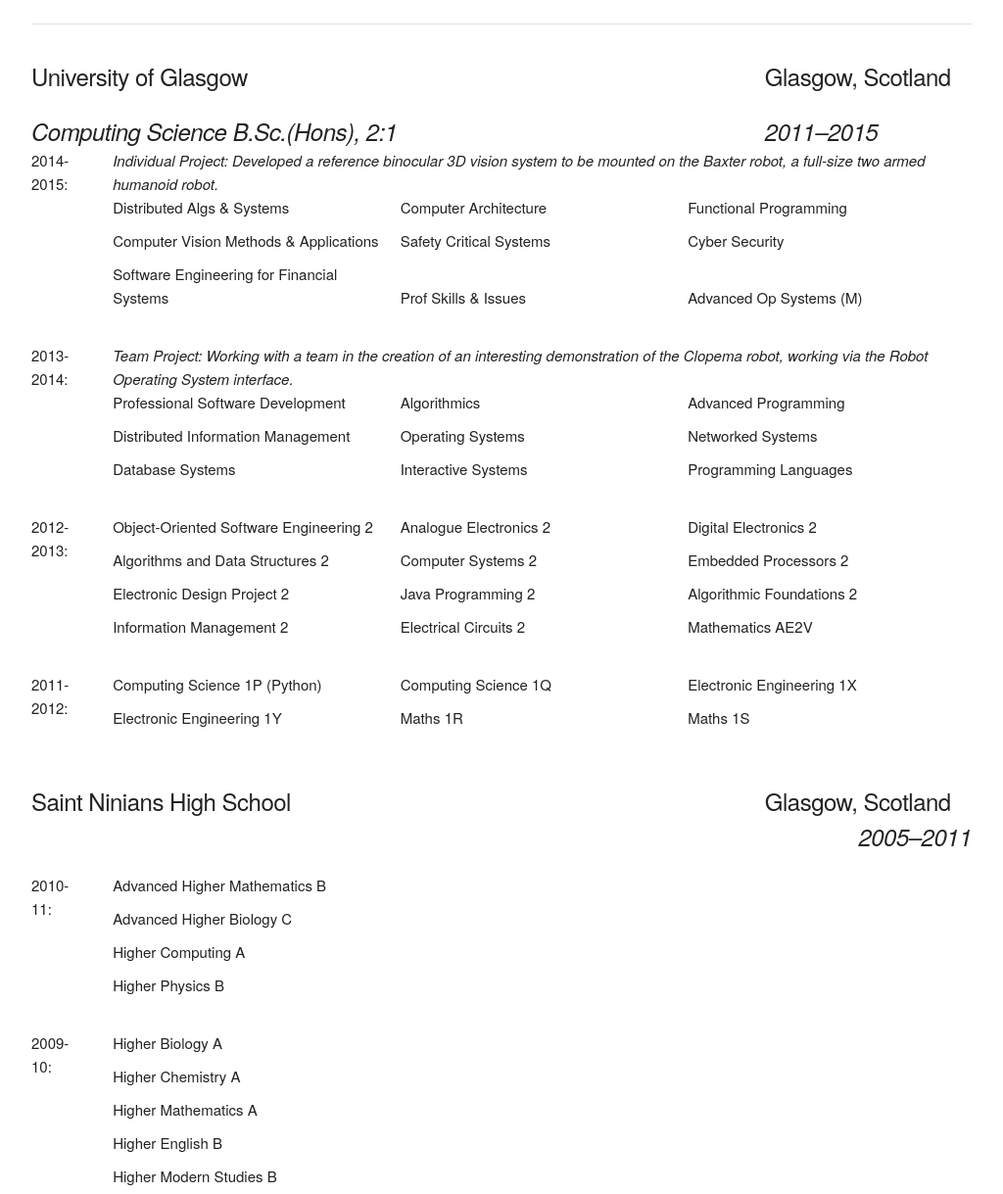
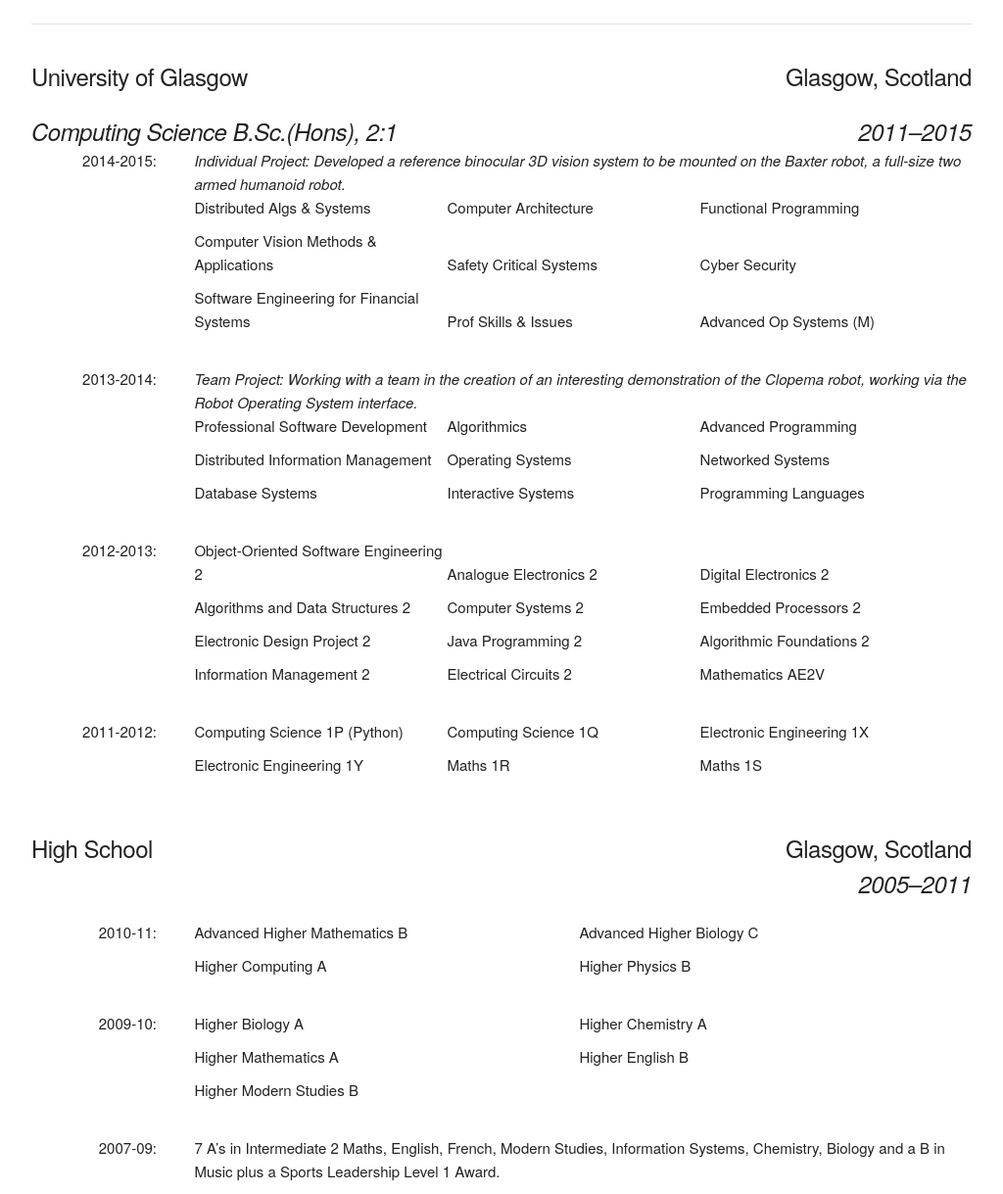
Before and after one commit to mcdonalda1993/website-node-angular, a website: page views/index.html in a window 1280 px wide. Shown: the part 428-1647 px from the top of the page at 98% size, without its empty margins (128-1152 px from the left). Drawn offline with nearby package versions, Linux system fonts and the light colour scheme; files that its build step writes are made by us from their sources; files whose address does not match are found by name.

Commit message:
Formatting

```diff
--- a/public/css/custom.css
+++ b/public/css/custom.css
@@ -1,11 +1,11 @@
 
 .in.rows.of li {
     display: inline-block;
-    *display:inline;
+    *display:inline; /* For IE7 */
 }
 
 .in.rows.of.three li{
-    width: 33%;
+    width: 32%;
 }
 
 .in.rows.of.three li:nth-of-type(3n):after {
@@ -14,7 +14,7 @@
 }
 
 .in.rows.of.two li{
-    width: 50%;
+    width: 49%;
 }
 
 .in.rows.of.two li:nth-of-type(2n):after {
--- a/views/index.html
+++ b/views/index.html
@@ -44,14 +44,14 @@
 				<div class="row">
 					<h5>
 						<div class="nine columns">University of Glasgow</div>
-						<div class="three columns">Glasgow, Scotland</div>
+						<div class="three columns" align="right">Glasgow, Scotland</div>
 					</h5>
 				</div>
 				<div class="row">
 					<h5>
 						<i>
 						<div class="nine columns">Computing Science B.Sc.(Hons), 2:1</div>
-						<div class="three columns">2011–2015</div>
+						<div class="three columns" align="right">2011–2015</div>
 						</i>
 					</h5>
 				</div>
@@ -59,8 +59,8 @@
 				<div>
 
 					<div class="row">
-						<div class="one column">2014-2015:</div>
-						<div class="eleven columns">
+						<div class="two columns" align="right">2014-2015:</div>
+						<div class="ten columns">
 							<i>
 								Individual Project: Developed a reference binocular 3D vision system to be mounted on the Baxter robot, a full-size two armed humanoid robot.
 							</i>
@@ -80,8 +80,8 @@
 					</div>
 
 					<div class="row">
-						<div class="one column">2013-2014:</div>
-						<div class="eleven columns">
+						<div class="two columns" align="right">2013-2014:</div>
+						<div class="ten columns">
 							<i>
 								Team Project: Working with a team in the creation of an interesting demonstration of the Clopema robot, working via the Robot Operating System interface.
 							</i>
@@ -100,8 +100,8 @@
 					</div>
 
 					<div class="row">
-						<div class="one column">2012-2013:</div>
-						<div class="eleven columns">
+						<div class="two columns" align="right">2012-2013:</div>
+						<div class="ten columns">
 							<ul class="in rows of three">
 								<li>Object-Oriented Software Engineering 2</li>
 								<li>Analogue Electronics 2</li>
@@ -120,8 +120,8 @@
 					</div>
 
 					<div class="row">
-						<div class="one column">2011-2012:</div>
-						<div class="eleven columns">
+						<div class="two columns" align="right">2011-2012:</div>
+						<div class="ten columns">
 							<ul class="in rows of three">
 								<li>Computing Science 1P (Python)</li>
 								<li>Computing Science 1Q</li>
@@ -137,8 +137,8 @@
 
 				<div class="row">
 					<h5>
-						<div class="nine columns">Saint Ninians High School</div>
-						<div class="three columns">Glasgow, Scotland</div>
+						<div class="nine columns">High School</div>
+						<div class="three columns" align="right">Glasgow, Scotland</div>
 					</h5>
 				</div>
 				<div class="row">
@@ -151,8 +151,8 @@
 
 				<div>
 					<div class="row">
-						<div class="one column">2010-11:</div>
-						<div class="eleven columns">
+						<div class="two columns" align="right">2010-11:</div>
+						<div class="ten columns">
 							<ul class="in rows of two">
 								<li>Advanced Higher Mathematics B</li>
 								<li>Advanced Higher Biology C</li>
@@ -163,8 +163,8 @@
 					</div>
 
 					<div class="row">
-						<div class="one column">2009-10:</div>
-						<div class="eleven columns">
+						<div class="two columns" align="right">2009-10:</div>
+						<div class="ten columns">
 							<ul class="in rows of two">
 								<li>Higher Biology A</li>
 								<li>Higher Chemistry A</li>
@@ -176,8 +176,8 @@
 					</div>
 
 					<div class="row">
-						<div class="one column">2007-09:</div>
-						<div class="eleven columns">
+						<div class="two columns" align="right">2007-09:</div>
+						<div class="ten columns">
 							7 A’s in Intermediate 2 Maths, English, French, Modern Studies, Information Systems, Chemistry, Biology and a B in Music plus a Sports Leadership Level 1 Award.
 						</div>
 					</div>
@@ -190,7 +190,7 @@
 			<h2>Work Experience</h2>
 			<hr>
 			<div>
-				<div class="row">
+				<div class="row" align="right">
 					<h5>
 						<div class="nine columns">JP Morgan Chase</div>
 						<div class="three columns">Glasgow, Scotland</div>
@@ -200,14 +200,14 @@
 					<h5>
 						<i>
 						<div class="nine columns">10 week technology internship</div>
-						<div class="three columns">June 2014–August 2014</div>
+						<div class="three columns" align="right">June 2014–August 2014</div>
 						</i>
 					</h5>
 				</div>
 				<div>
 					During the internship worked on the Firmwide Business Intelligence team. I automated the process of collating data from multiple data sources, generating an Excel spreadsheet report from them. This involved unmarshalling the different data formats from the data sources web API’s, and the use of POJO data sources in BIRT.
 				</div>
-				<div class="row">
+				<div class="row" align="right">
 					<h5>
 						<div class="nine columns">Shawlands Cross Dental Practice</div>
 						<div class="three columns">Glasgow, Scotland</div>
@@ -217,14 +217,14 @@
 					<h5>
 						<i>
 						<div class="nine columns">General labourer for building project</div>
-						<div class="three columns">2010</div>
+						<div class="three columns" align="right">2010</div>
 						</i>
 					</h5>
 				</div>
 				<div>
 					Worked as general labourer for a building project, the construction of a Local Decontamination Unit.
 				</div>
-				<div class="row">
+				<div class="row" align="right">
 					<h5>
 						<div class="nine columns">McBride & Co. Solicitors</div>
 						<div class="three columns">Glasgow, Scotland</div>
@@ -234,7 +234,7 @@
 					<h5>
 						<i>
 						<div class="nine columns">Work experience</div>
-						<div class="three columns">2008</div>
+						<div class="three columns" align="right">2008</div>
 						</i>
 					</h5>
 				</div>
@@ -244,5 +244,11 @@
 			</div>
 		</div>
 
+		<br/>
+		<br/>
+		<br/>
+		<br/>
+		<br/>
+
 	</body>
 </html>
```
